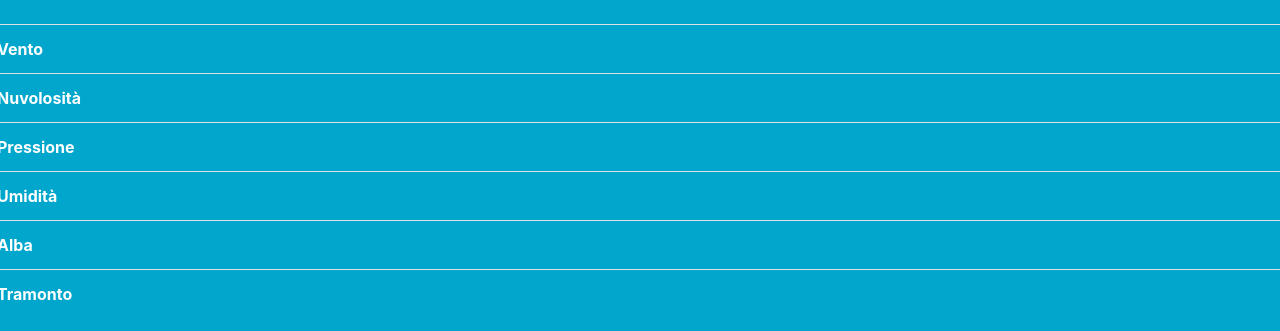
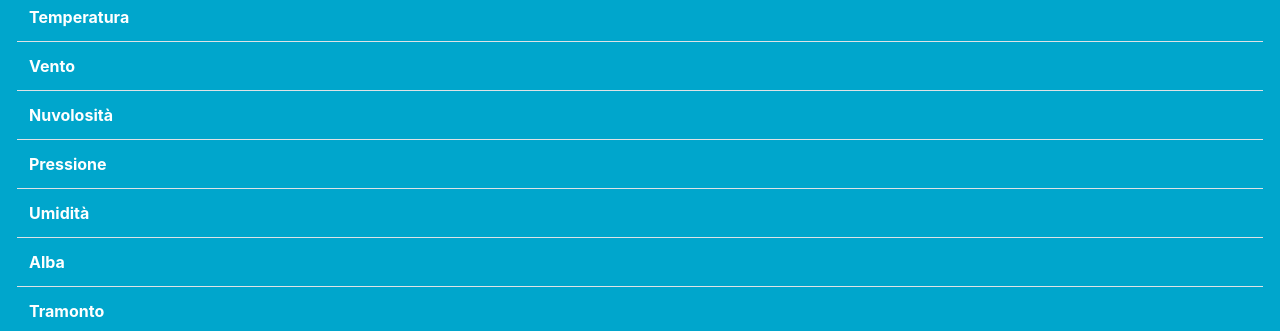
Before and after one commit to Jozelle024/DsGroupTeam4, a website: page source/html/indexBootstrap.html in a window 1280 px wide. Shown: the part 758-1089 px from the top of the page. Drawn offline with nearby package versions, Linux system fonts and the light colour scheme; some packages are replaced by stand-ins of ours; no server answers.

Commit message:
Correzione di formattazione html e attribuzione id corretti agli elementi della tabella di visualizzazione dati

```diff
--- a/source/html/indexBootstrap.html
+++ b/source/html/indexBootstrap.html
@@ -70,22 +70,38 @@
                                 <div class="subcontainer">
                                     <div class="row">
                                         <h1 class="col-md text-left">Contattaci</h1>
-                                    <p class="col-md text-left">Hai qualche domanda? Vuoi sapere di piu? Vuoi dare la tua opinione? O semplicemente dire ciao! contattaci siamo qui per voi </p>
+                                        <p class="col-md text-left">Hai qualche domanda? Vuoi sapere di piu? Vuoi dare la tua opinione? O semplicemente
+                                            dire ciao! contattaci siamo qui per voi </p>
                                     </div>
                                     <form action="" method="post">
                                         <div class="row">
-                                        <p class="col-md"><input type="text" name="name" placeholder="Name"></p>
-                                        <p class="col-md"><input type="text" name="surname" placeholder="Surname"></p>
+                                            <p class="col-md">
+                                                <input type="text" name="name" placeholder="Name">
+                                            </p>
+                                            <p class="col-md">
+                                                <input type="text" name="surname" placeholder="Surname">
+                                            </p>
                                         </div>
                                         <div class="row">
-                                        <p class="col-md"><input type="email" name="mail" placeholder="E-Mail"></p>
-                                        <p class="col-md"><input type="text" name="telephone" placeholder="Telephone"></p>
+                                            <p class="col-md">
+                                                <input type="email" name="mail" placeholder="E-Mail">
+                                            </p>
+                                            <p class="col-md">
+                                                <input type="text" name="telephone" placeholder="Telephone">
+                                            </p>
                                         </div>
                                         <div class="row">
-                                        <p class="col-md"><textarea name="aboutme" cols="30" rows="10" placeholder="Massege"></textarea></p>
+                                            <p class="col-md">
+                                                <textarea name="aboutme" cols="30" rows="10" placeholder="Massege"></textarea>
+                                            </p>
                                         </div>
                                         <div class="">
-                                        <p class="col-md row"><input type="checkbox" name="privacy" id="privacy" class="col-md"><label class="col-md text-left">I have read the <a href="#">privacy notice</a> and agree to have my personal details processed for purposes of the above mentioned request.</label></p>
+                                            <p class="col-md row">
+                                                <input type="checkbox" name="privacy" id="privacy" class="col-md">
+                                                <label class="col-md text-left">I have read the
+                                                    <a href="#">privacy notice</a> and agree to have my personal details processed for
+                                                    purposes of the above mentioned request.</label>
+                                            </p>
                                         </div>
                                     </form>
                                 </div>
@@ -100,7 +116,7 @@
                         </div>
                     </div>
                 </div>
-        </main>
+
                 <div class="row justify-content-md-center">
                     <h1 class="padding-custom">Previsioni metereologiche per
                         <span id="actualLocation"></span>
@@ -111,33 +127,34 @@
                     <table class="table table-hover">
                         <tbody>
                             <tr>
+                                <th>Temperatura</th>
+                                <td id="temperature"></td>
+                            </tr>
+                            <tr>
                                 <th>Vento</th>
-                                <td></td>
+                                <td id="wind"></td>
                             </tr>
-
-
                             <tr>
                                 <th>Nuvolosità</th>
-                                <td></td>
+                                <td id="description"></td>
                             </tr>
                             <tr>
                                 <th>Pressione</th>
-                                <td></td>
+                                <td id="pressure"></td>
                             </tr>
                             <tr>
                                 <th>Umidità</th>
-                                <td></td>
+                                <td id="humidity"></td>
 
                             </tr>
                             <tr>
                                 <th>Alba</th>
-                                <td></td>
+                                <td id="sunset"></td>
 
                             </tr>
                             <tr>
                                 <th>Tramonto</th>
-                                <td></td>
-
+                                <td id="sunrise"></td>
                             </tr>
                         </tbody>
                     </table>
--- a/source/javascript/script.js
+++ b/source/javascript/script.js
@@ -82,14 +82,14 @@
     sunrise.locale('it');
     var sunset = moment(app.sys.sunset*1000);
     sunset.locale('it');
-    /*$("#wind").text(app.wind.speed + " m/s " + windDirection((app.wind.deg).toFixed (2)));
+    $("#wind").text(app.wind.speed + " m/s " + windDirection((app.wind.deg).toFixed (2)));
     $("#description").text(app.weather[0].description);
     $("#pressure").text(app.main.pressure + " hpa");
     $("#humidity").text(app.main.humidity + "%");
     $("#iconimg").attr("src","https://openweathermap.org/img/w/" + app.weather[0].icon + ".png");
     $("#sunset").text(sunset);
     $("#sunrise").text(sunrise);
-    $("#temperature").text((app.main.temp-274.15).toFixed (0) + "°C");*/
+    $("#temperature").text((app.main.temp-274.15).toFixed (0) + "°C");
 }
 function addName (app) {
     'use strict';
```
Lines whose indentation alone changed are shown as unchanged.
